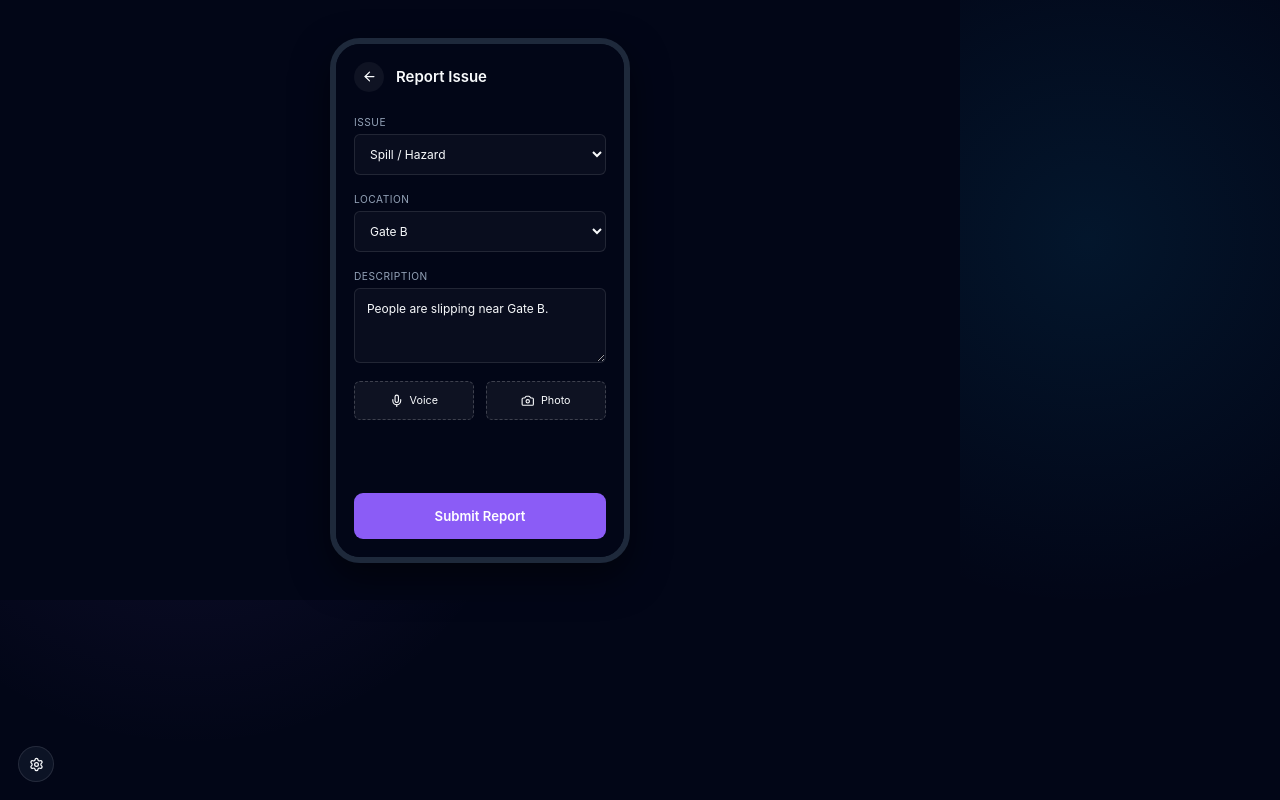
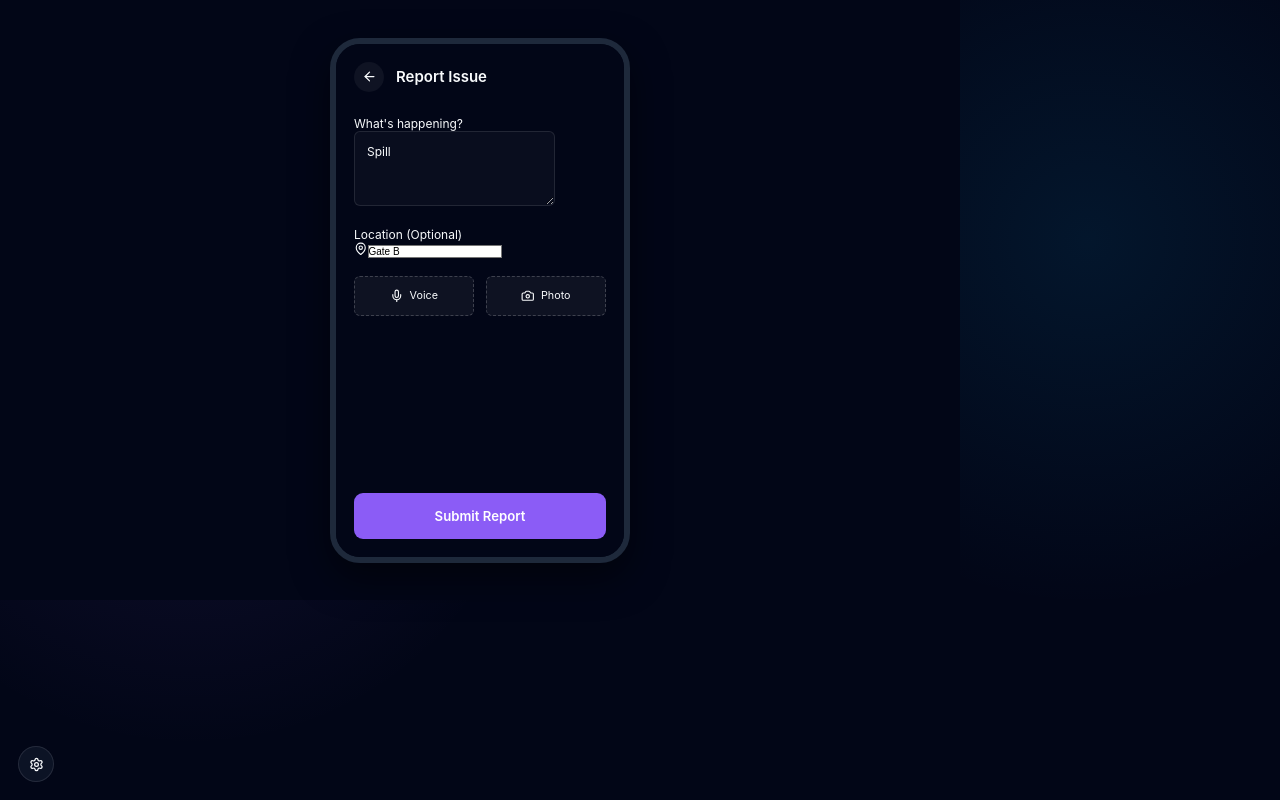
Before and after one commit to saurabhssy07-eng/Stadium-IQ, a React (Vite) app: page /fan/report in a window 1280 px wide. Built offline with nearby package versions, Linux system fonts and the light colour scheme.

Commit message:
Fast Fixes: Clean logging, media button message, unified KPIs

```diff
--- a/api/chat.ts
+++ b/api/chat.ts
@@ -66,7 +66,6 @@ export default async function handler(req: VercelRequest, res: VercelResponse) {
     const text = data.candidates?.[0]?.content?.parts?.[0]?.text || 'No response generated.';
     return res.status(200).json({ text });
   } catch (error: any) {
-    console.error('Gemini API Error:', error);
     return res.status(200).json({
       text: `[Demo Mode] AI provider error: ${error.message || 'Unknown error'}`,
       fallback: true
--- a/api/orchestrator.ts
+++ b/api/orchestrator.ts
@@ -92,7 +92,6 @@ Example Output Structure:
       return res.status(200).json({ fallback: true, message: 'Failed to parse AI response as JSON', raw: text });
     }
   } catch (error: any) {
-    console.error('Gemini API Error:', error);
     return res.status(200).json({
       fallback: true,
       message: `AI provider error: ${error.message || 'Unknown error'}`
--- a/src/features/dashboard/components/BottomPanels.tsx
+++ b/src/features/dashboard/components/BottomPanels.tsx
@@ -3,27 +3,36 @@ import { ShieldAlert, Video, Droplets, CheckCircle, Plus } from 'lucide-react';
 import styles from './BottomPanels.module.css';
 import { useDashboardStore } from '../DashboardStore';
 export const AnalyticsWidget: React.FC = () => {
+  const incidents = useDashboardStore(state => state.incidents);
+  const activeIncidents = incidents.filter(i => i.status !== 'Resolved');
+  const resolvedCount = incidents.length - activeIncidents.length;
+
+  const attendance = 82431 - activeIncidents.length * 42;
+  const avgResponse = 38 + activeIncidents.length * 12;
+  const accuracy = Math.max(85, 98 - activeIncidents.length);
+  const resolvedRate = incidents.length > 0 ? Math.round((resolvedCount / incidents.length) * 100) : 100;
+
   return (
     <div className={styles.kpiContainer}>
       <div className={styles.kpiTile}>
         <span className={styles.kpiTileLabel}>Attendance</span>
-        <span className={styles.kpiTileValue}>82,431</span>
+        <span className={styles.kpiTileValue}>{attendance.toLocaleString()}</span>
       </div>
       <div className={styles.kpiTile}>
         <span className={styles.kpiTileLabel}>Avg Response</span>
-        <span className={styles.kpiTileValue}>38s</span>
+        <span className={styles.kpiTileValue}>{avgResponse}s</span>
       </div>
       <div className={styles.kpiTile}>
         <span className={styles.kpiTileLabel}>AI Accuracy</span>
-        <span className={styles.kpiTileValue}>97%</span>
+        <span className={styles.kpiTileValue}>{accuracy}%</span>
       </div>
       <div className={styles.kpiTile}>
         <span className={styles.kpiTileLabel}>Incidents</span>
-        <span className={styles.kpiTileValue}>12</span>
+        <span className={styles.kpiTileValue}>{incidents.length}</span>
       </div>
       <div className={styles.kpiTile}>
         <span className={styles.kpiTileLabel}>Resolved</span>
-        <span className={styles.kpiTileValue}>94%</span>
+        <span className={styles.kpiTileValue}>{resolvedRate}%</span>
       </div>
     </div>
   );
--- a/src/features/fan/components/ReportIssue.tsx
+++ b/src/features/fan/components/ReportIssue.tsx
@@ -1,7 +1,7 @@
 import React, { useState } from 'react';
 import { useNavigate } from 'react-router-dom';
 import { stadiumEventBus } from '../../../simulation/EventBus';
-import { Mic, Camera, ArrowLeft } from 'lucide-react';
+import { Mic, Camera, ArrowLeft, MapPin } from 'lucide-react';
 import { motion } from 'framer-motion';
 import styles from './ReportIssue.module.css';
 
@@ -11,6 +11,7 @@ export const ReportIssue: React.FC = React.memo(() => {
   const [location, setLocation] = useState('Gate B');
   const [description, setDescription] = useState('People are slipping near Gate B.');
   const [isSubmitting, setIsSubmitting] = useState(false);
+  const [mediaMsg, setMediaMsg] = useState('');
 
   const handleSubmit = (e: React.FormEvent) => {
     e.preventDefault();
@@ -19,18 +20,23 @@ export const ReportIssue: React.FC = React.memo(() => {
     setTimeout(() => {
       // Push event into the global event bus -> orchestrator -> dashboard
       stadiumEventBus.publish({
-        id: `fan_evt_${Date.now()}`,
+        id: `fan_rep_${Date.now()}`,
         timestamp: Date.now(),
         source: 'FAN_APP',
-        type: 'HAZARD_REPORT',
+        type: 'HAZARD',
         priority: 'High',
-        location: { x: 15, y: 45, zoneId: location },
-        payload: { message: `[Fan Report] ${issue}: ${description}` }
+        location: { x: 45, y: 35, zoneId: location || 'Unknown Sec' },
+        payload: { message: issue }
       });
 
       // Send user to the AI interaction screen to wait for resolution
       navigate('/fan/ai-conversation');
     }, 500);
+  };
+
+  const handleMediaClick = () => {
+    setMediaMsg('Hardware integration simulated for demo purposes.');
+    setTimeout(() => setMediaMsg(''), 3000);
   };
 
   return (
@@ -41,42 +47,36 @@ export const ReportIssue: React.FC = React.memo(() => {
       exit={{ opacity: 0, x: -20 }}
     >
       <header className={styles.header}>
-        <button className={styles.backBtn} aria-label="Go back" onClick={() => navigate(-1)}>
+        <button className={styles.backBtn} aria-label="Go back" onClick={() => navigate('/fan')}>
           <ArrowLeft size={20} />
         </button>
         <div className={styles.title}>Report Issue</div>
       </header>
 
-      <form className={styles.form} onSubmit={handleSubmit} aria-label="Report Issue Form">
-        <div className={styles.field}>
-          <label htmlFor="issueType" className={styles.label}>Issue</label>
-          <select id="issueType" className={styles.select} value={issue} onChange={e => setIssue(e.target.value)}>
-            <option value="Spill">Spill / Hazard</option>
-            <option value="Medical">Medical Emergency</option>
-            <option value="Security">Security Concern</option>
-            <option value="Facility">Facility Damage</option>
-          </select>
+      <form className={styles.form} onSubmit={handleSubmit}>
+        <div className={styles.formGroup}>
+          <label>What's happening?</label>
+          <textarea
+            placeholder="Describe the issue (e.g., Spill in aisle 4, medical emergency)"
+            className={styles.textarea}
+            value={issue}
+            onChange={(e) => setIssue(e.target.value)}
+            required
+          />
         </div>
 
-        <div className={styles.field}>
-          <label htmlFor="issueLocation" className={styles.label}>Location</label>
-          <select id="issueLocation" className={styles.select} value={location} onChange={e => setLocation(e.target.value)}>
-            <option value="Gate A">Gate A</option>
-            <option value="Gate B">Gate B</option>
-            <option value="Gate C">Gate C</option>
-            <option value="Food Court">Food Court</option>
-          </select>
-        </div>
-
-        <div className={styles.field}>
-          <label htmlFor="issueDescription" className={styles.label}>Description</label>
-          <textarea
-            id="issueDescription"
-            className={styles.textarea}
-            value={description}
-            onChange={e => setDescription(e.target.value)}
-            aria-required="true"
-          />
+        <div className={styles.formGroup}>
+          <label>Location (Optional)</label>
+          <div className={styles.locationInputGroup}>
+            <MapPin size={18} className={styles.locationIcon} />
+            <input
+              type="text"
+              placeholder="e.g. Sec 112, Row F"
+              className={styles.inputField}
+              value={location}
+              onChange={(e) => setLocation(e.target.value)}
+            />
+          </div>
         </div>
 
         <div className={styles.mediaRow}>
@@ -84,7 +84,7 @@ export const ReportIssue: React.FC = React.memo(() => {
             type="button"
             className={styles.mediaBtn}
             aria-label="Record voice note"
-            onClick={() => alert('Hardware integration simulated for demo purposes.')}
+            onClick={handleMediaClick}
           >
             <Mic size={18} /> Voice
           </button>
@@ -92,11 +92,12 @@ export const ReportIssue: React.FC = React.memo(() => {
             type="button"
             className={styles.mediaBtn}
             aria-label="Take photo"
-            onClick={() => alert('Hardware integration simulated for demo purposes.')}
+            onClick={handleMediaClick}
           >
             <Camera size={18} /> Photo
           </button>
         </div>
+        {mediaMsg && <div style={{ color: 'var(--color-primary)', fontSize: '0.8rem', marginTop: '-0.5rem', marginBottom: '1rem', textAlign: 'center' }}>{mediaMsg}</div>}
 
         <button type="submit" className={styles.submitBtn} disabled={isSubmitting}>
           {isSubmitting ? 'Submitting...' : 'Submit Report'}
--- a/src/orchestrator/index.ts
+++ b/src/orchestrator/index.ts
@@ -63,7 +63,7 @@ export class Orchestrator {
         const data = await response.json();
         if (data.fallback) {
           // Explicitly break out of try block to hit the Demo Simulation fallback pipeline below
-          console.warn('AI Orchestrator API requested fallback:', data.message);
+          console.log('[Demo] Local fallback engaged.');
         } else {
           this.updateLastLog('NLP Engine', 'Completed');
 
@@ -90,7 +90,7 @@ export class Orchestrator {
         }
       }
     } catch (e) {
-      console.warn('AI Orchestrator API failed, falling back to demo simulation', e);
+      console.log('[Demo] Local fallback engaged.');
     }
 
     // Fallback pipeline (if API fails or keys missing)
```
